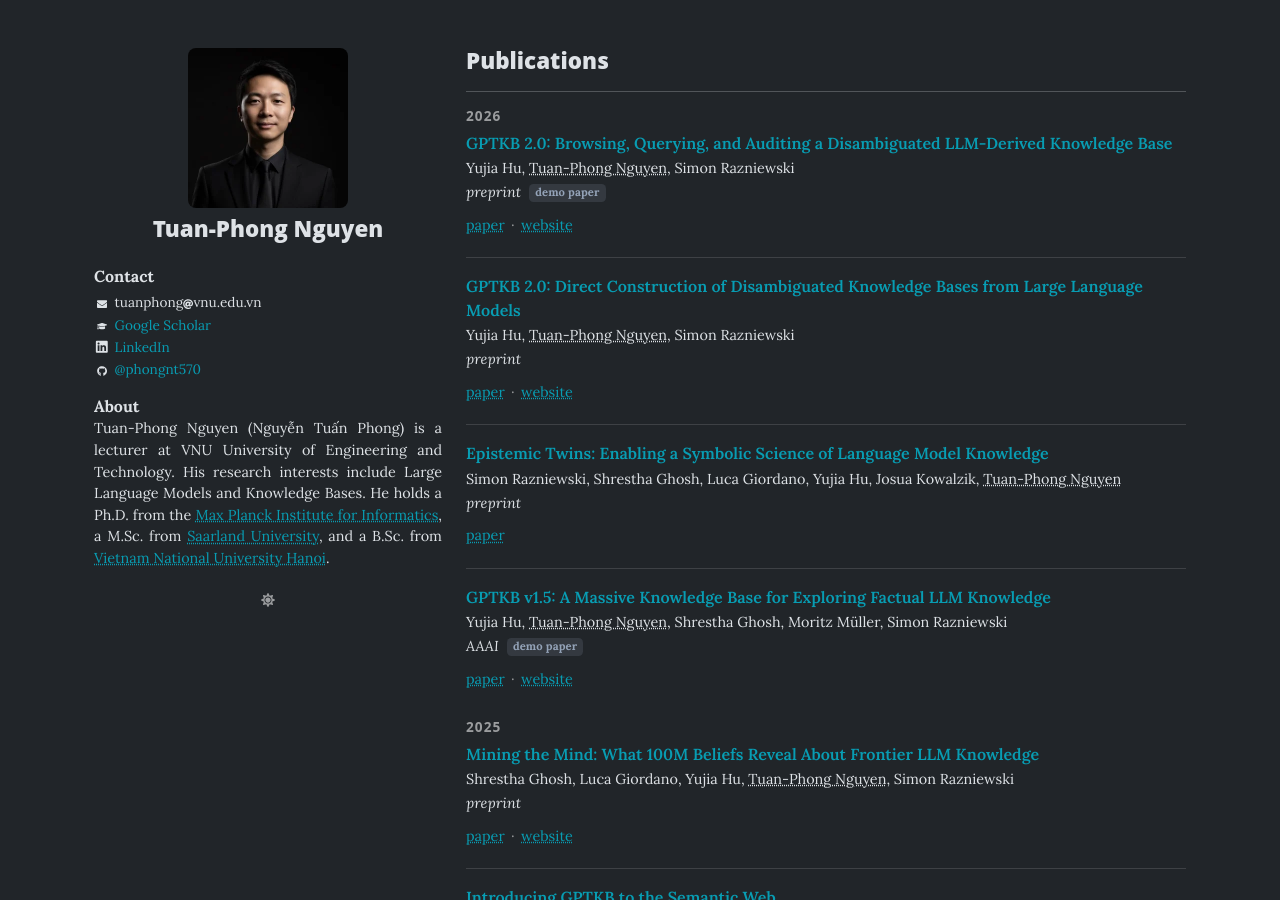
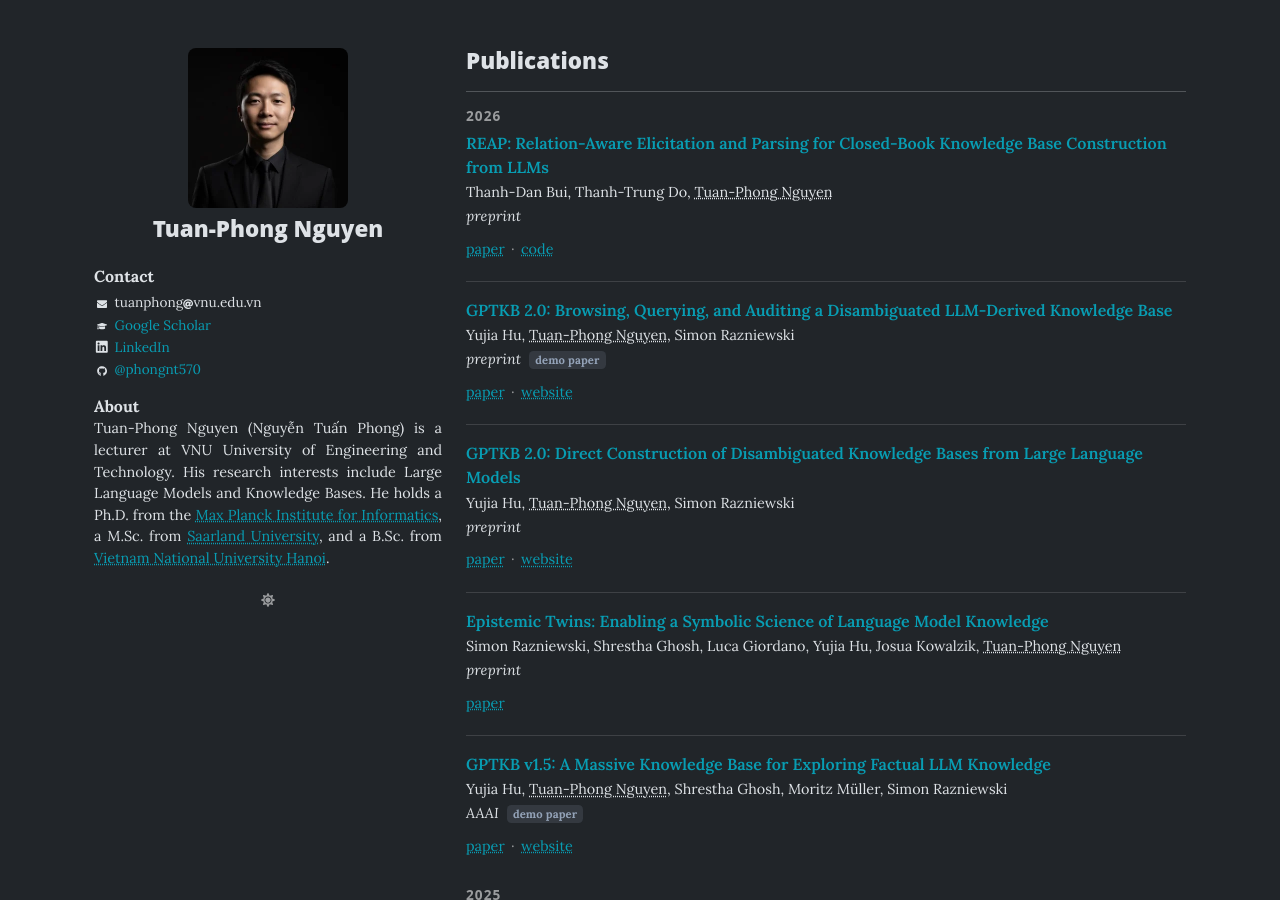
Before and after one commit to phongnt570/phongnt570.github.io, a Jekyll site: the page built from index.html, in a window 1280 px wide and 900 px high. Built offline with Jekyll 4.4.1, drawn with Linux system fonts in a browser that asks for light colours.

Commit message:
add REAP publication
Co-Authored-By: Claude Opus 4.8 <noreply@anthropic.com>

```diff
--- a/_data/publications.yml
+++ b/_data/publications.yml
@@ -1,3 +1,22 @@
+- id: publication_22
+  title: 'REAP: Relation-Aware Elicitation and Parsing for Closed-Book Knowledge Base Construction from LLMs'
+  url: https://arxiv.org/pdf/2608.10963
+  authors:
+  - name: Thanh-Dan Bui
+    highlight: false
+  - name: Thanh-Trung Do
+    highlight: false
+  - name: Tuan-Phong Nguyen
+    highlight: true
+  venue: preprint
+  year: 2026
+  venue_style: italic
+  links:
+  - label: paper
+    url: https://arxiv.org/pdf/2608.10963
+  - label: code
+    url: https://github.com/yammdd/AKBC-Shared-Task-2026
+
 - id: publication_21
   title: 'GPTKB 2.0: Browsing, Querying, and Auditing a Disambiguated LLM-Derived Knowledge Base'
   url: https://arxiv.org/pdf/2608.06992
```
